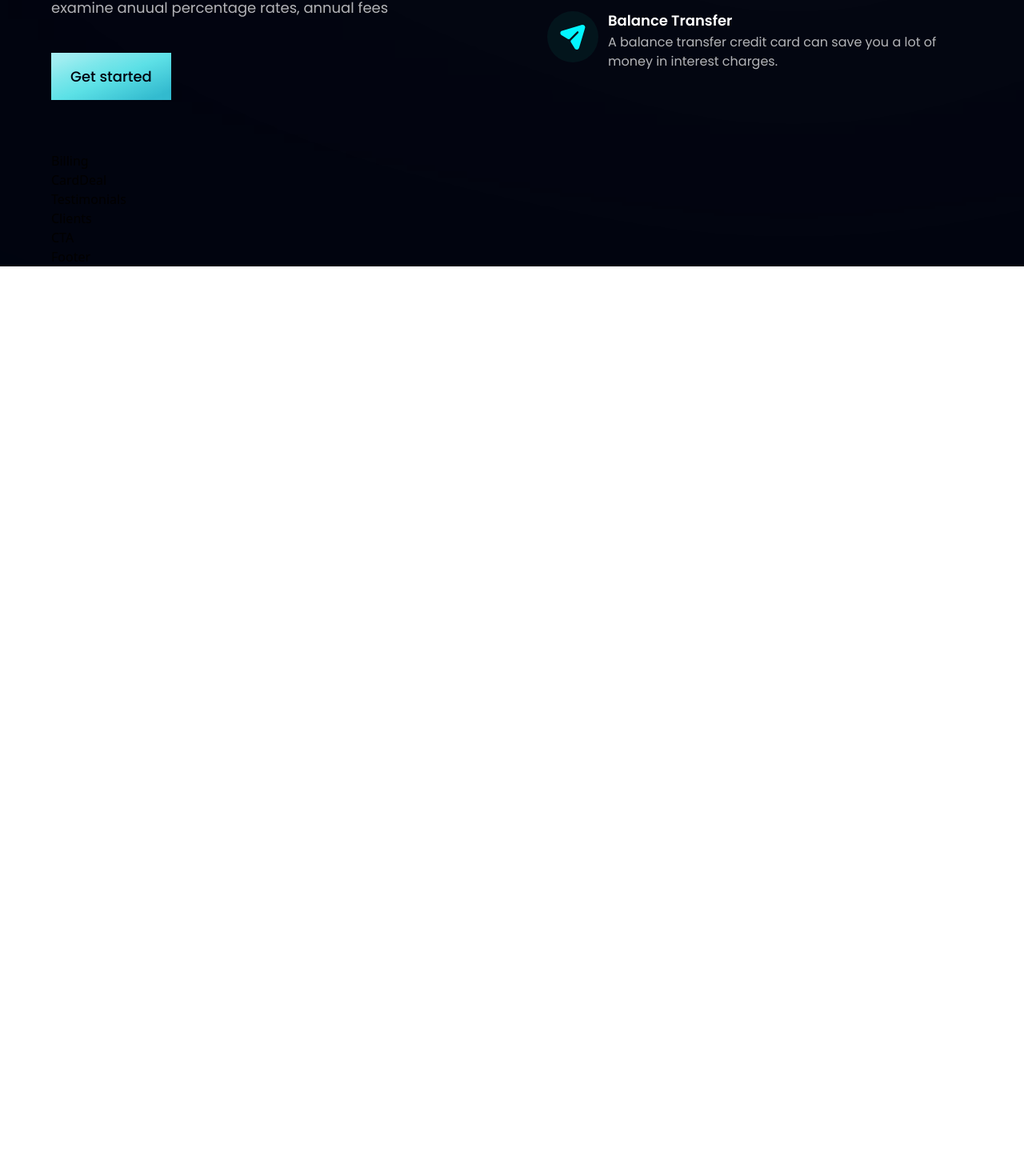
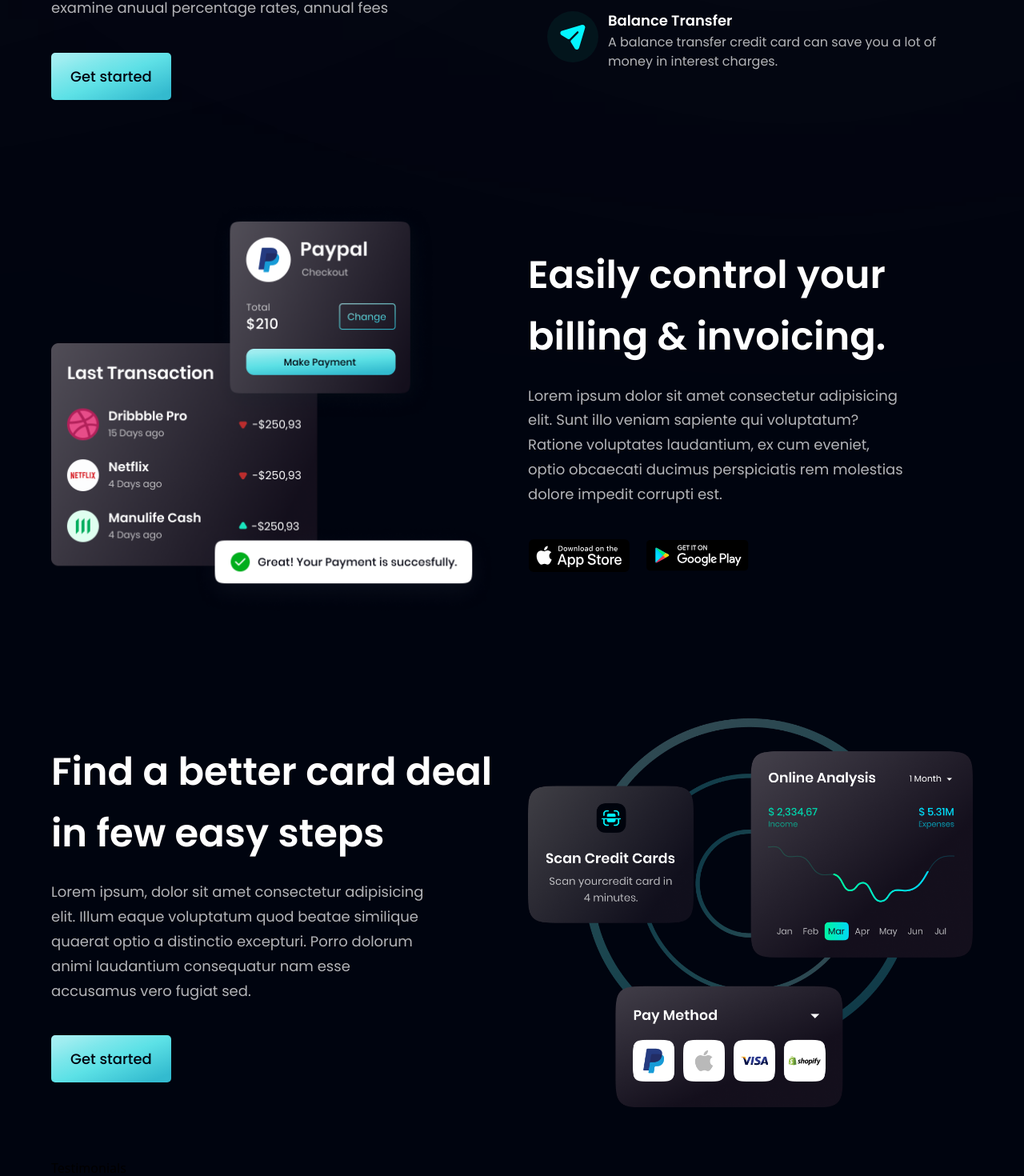
Before and after one commit to devavaz/payment-app, a React (Vite) app: page / in a window 1280 px wide. Shown: the part 1326-2796 px from the top of the page at 80% size. Before the commit the page ends 1659 px from the top, so only its background shows below. Built offline with nearby package versions, Linux system fonts and the light colour scheme.

Commit message:
added styled billing and card deal component

```diff
--- a/src/components/Billing.jsx
+++ b/src/components/Billing.jsx
@@ -1,8 +1,29 @@
-import React from 'react'
+import {apple, bill, google} from '../assets'
+import styles, {layout} from '../style'
+
 
 const Billing = () => {
   return (
-    <div>Billing</div>
+    <section id="product" className={layout.sectionReverse}>
+      <div className={layout.sectionImgReverse}>
+        <img src={bill} alt="billing" className='w-[100%] h-[100%] relative z-[5]'/>
+      </div>
+
+
+      <div className="absolute z-[3] -left-1/2 top-0 w-[50%] h-[50%] rounded-full white__gradient"></div>
+      <div className="absolute z-[0] -left-1/2 top-0 w-[50%] h-[50%] rounded-full pink"></div>
+
+       <div className={layout.sectionInfo}>
+        <h2 className={styles.heading2}>Easily control your <br className="sm:block hidden" /> billing & invoicing.</h2>
+        <p className={`${styles.paragraph} max-w-[470px] mt-5`}>Lorem ipsum dolor sit amet consectetur adipisicing elit. Sunt illo veniam sapiente qui voluptatum? Ratione voluptates laudantium, ex cum eveniet, optio obcaecati ducimus perspiciatis rem molestias dolore impedit corrupti est.</p>
+
+        <div className='flex flex-row flex-wrap sm:mt-10 mt-6'>
+          <img src={apple} alt="apple-store" className='w-[128px] h-[42px] object-contain mr-5 cursor-pointer' />
+          <img src={google} alt="apple-store" className='w-[128px] h-[42px] object-contain cursor-pointer' />
+
+        </div>
+       </div>
+    </section>
   )
 }
 
--- a/src/components/Button.jsx
+++ b/src/components/Button.jsx
@@ -2,7 +2,7 @@
 
 const Button = ({styles}) => {
   return (
-   <button type='button' className={`py-4 px-6 bg-blue-gradient font-poppins font-medium text-[18px] text-primary outline-none ${styles}`}>
+   <button type='button' className={`py-4 px-6 bg-blue-gradient font-poppins font-medium text-[18px] text-primary outline-none ${styles} rounded-[5px]`}>
     Get started
      </button>
   )
--- a/src/components/CardDeal.jsx
+++ b/src/components/CardDeal.jsx
@@ -1,8 +1,21 @@
-import React from 'react'
+import {card} from '../assets'
+import styles , {layout} from '../style'
+import Button from './Button'
 
 const CardDeal = () => {
   return (
-    <div>CardDeal</div>
+    <section className={layout.section}>
+      <div className={layout.sectionInfo}>
+        <h2 className={styles.heading2}>Find a better card deal <br className='sm:block hidden'/> in few easy steps</h2>
+        <p className={`${styles.paragraph} max-w-[470px] mt-5`}> Lorem ipsum, dolor sit amet consectetur adipisicing elit. Illum eaque voluptatum quod beatae similique quaerat optio a distinctio excepturi. Porro dolorum animi laudantium consequatur nam esse accusamus vero fugiat sed. </p>
+
+        <Button styles="mt-10" />
+      </div>
+
+      <div className={layout.sectionImg}>
+        <img src={card} alt="card" className='w-[100%] h-[100%]' />
+      </div>
+    </section>
   )
 }
 
--- a/src/components/Testimonials.jsx
+++ b/src/components/Testimonials.jsx
@@ -1,8 +1,11 @@
 import React from 'react'
+import { feedback } from '../constants'
+import styles from '../style'
+// import FeedbackCard from './FeedbackCard'
 
 const Testimonials = () => {
   return (
-    <div>Testimonials</div>
+    <section>Testimonials</section>
   )
 }
 
```
